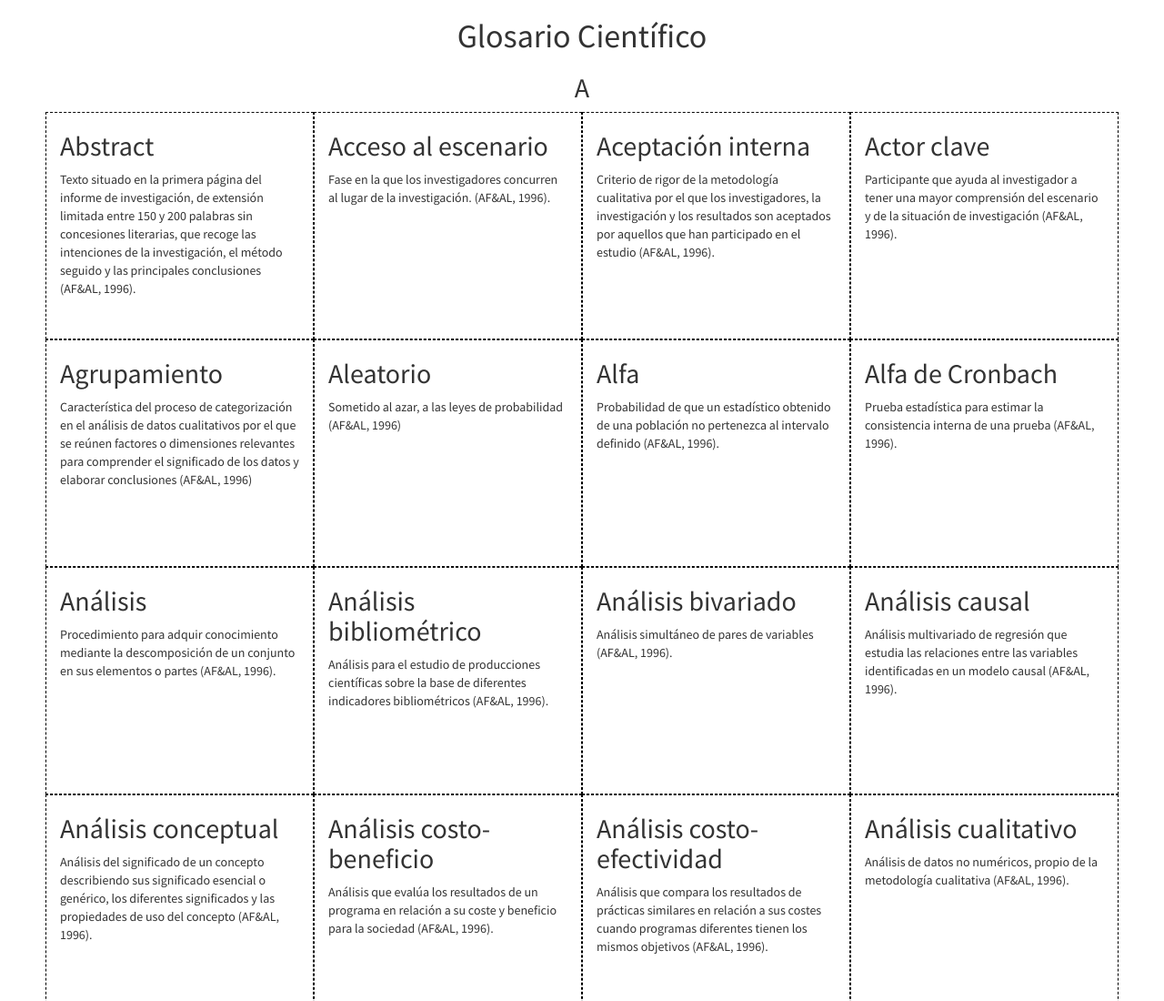
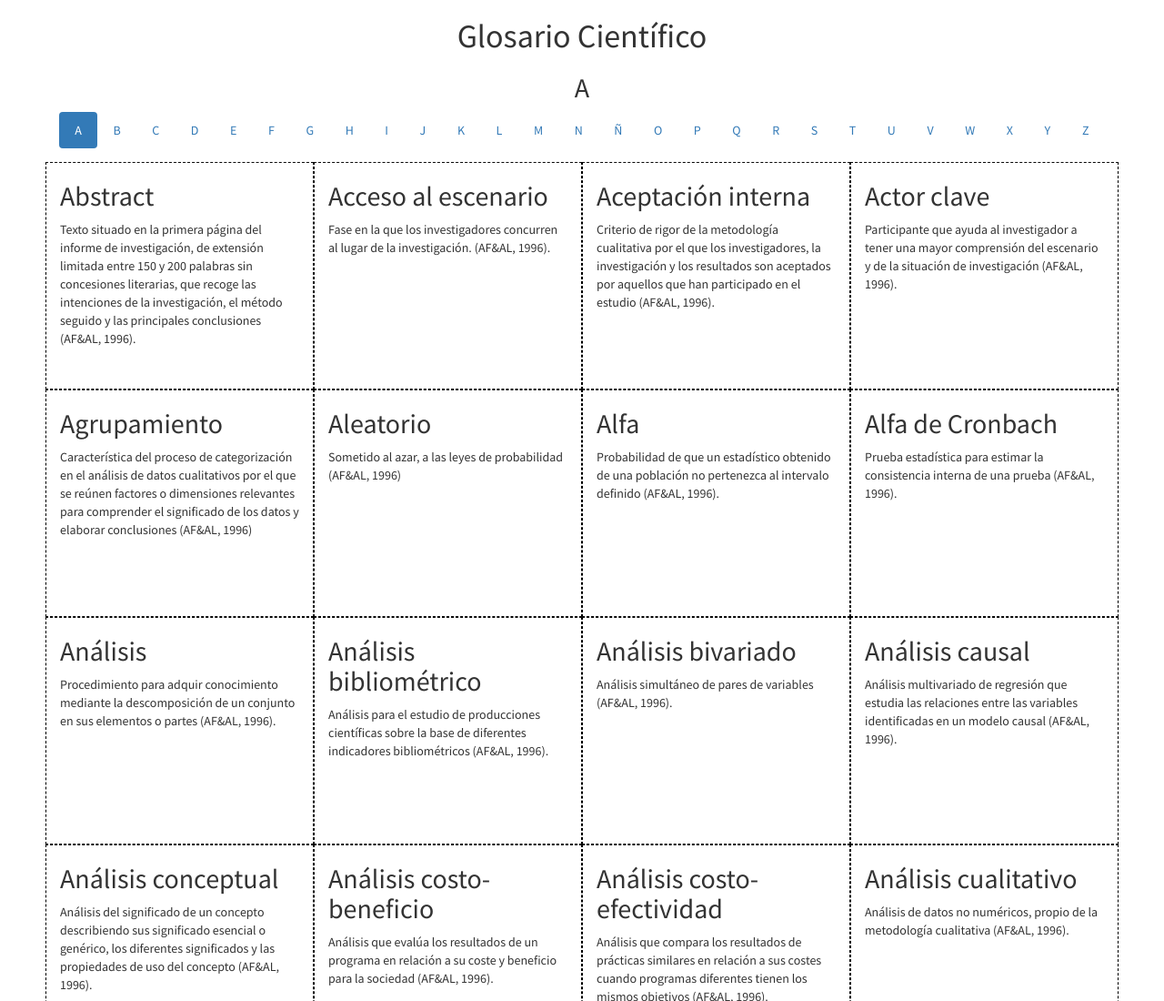
Before and after one commit to Danimonp2017/Xcientia-GC, a plain HTML site: page feyts.uva.es/a.html in a window 1280 px wide. Shown: the top 1100 px of the page at 91% size. Drawn offline with Linux system fonts and the light colour scheme.

Commit message:
Nav-bar added

```diff
--- a/feyts.uva.es/Bootstrap 3.3.7/css/style.css
+++ b/feyts.uva.es/Bootstrap 3.3.7/css/style.css
@@ -12,6 +12,11 @@ body {
 	font-family:'Source Sans Pro', sans-serif;
 	line-height:;
 	font-size:;
+}
+
+.gl-ind {
+	text-transform: uppercase;
+	margin-bottom: 15px;
 }
 
 .gl-cont {
--- a/feyts.uva.es/a.html
+++ b/feyts.uva.es/a.html
@@ -18,6 +18,36 @@
 
 	<h1 class="text-center">Glosario Científico</h1>
 	<h2 class="text-center">A</h2>
+
+	<ul class="gl-ind nav nav-pills nav-justified">
+	  <li role="presentation" class="active"><a href="#">a</a></li>
+	  <li role="presentation"><a href="#">b</a></li>
+	  <li role="presentation"><a href="#">c</a></li>
+	  <li role="presentation"><a href="#">d</a></li>
+	  <li role="presentation"><a href="#">e</a></li>
+	  <li role="presentation"><a href="#">f</a></li>
+	  <li role="presentation"><a href="#">g</a></li>
+	  <li role="presentation"><a href="#">h</a></li>
+	  <li role="presentation"><a href="#">i</a></li>
+	  <li role="presentation"><a href="#">j</a></li>
+	  <li role="presentation"><a href="#">k</a></li>
+	  <li role="presentation"><a href="#">l</a></li>
+	  <li role="presentation"><a href="#">m</a></li>
+	  <li role="presentation"><a href="#">n</a></li>
+	  <li role="presentation"><a href="#">ñ</a></li>
+	  <li role="presentation"><a href="#">o</a></li>
+	  <li role="presentation"><a href="#">p</a></li>
+	  <li role="presentation"><a href="#">q</a></li>
+	  <li role="presentation"><a href="#">r</a></li>
+	  <li role="presentation"><a href="#">s</a></li>
+	  <li role="presentation"><a href="#">t</a></li>
+	  <li role="presentation"><a href="#">u</a></li>
+	  <li role="presentation"><a href="#">v</a></li>
+	  <li role="presentation"><a href="#">w</a></li>
+	  <li role="presentation"><a href="#">x</a></li>
+	  <li role="presentation"><a href="#">y</a></li>
+	  <li role="presentation"><a href="#">z</a></li>
+	</ul>
 
 	<div class="row">
 		<div class="col-md-4 col-lg-3 col-sm-6 gl-item">
```
